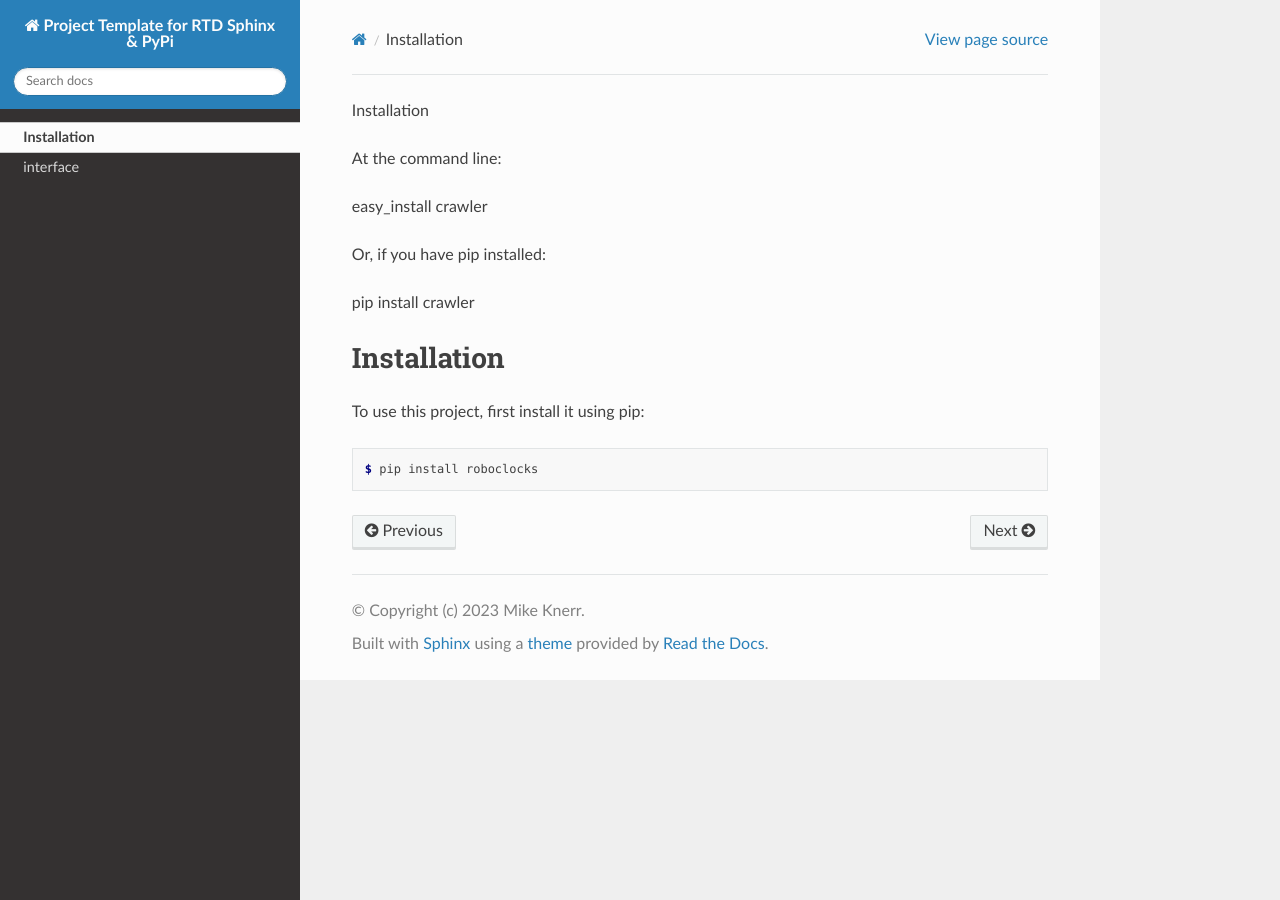
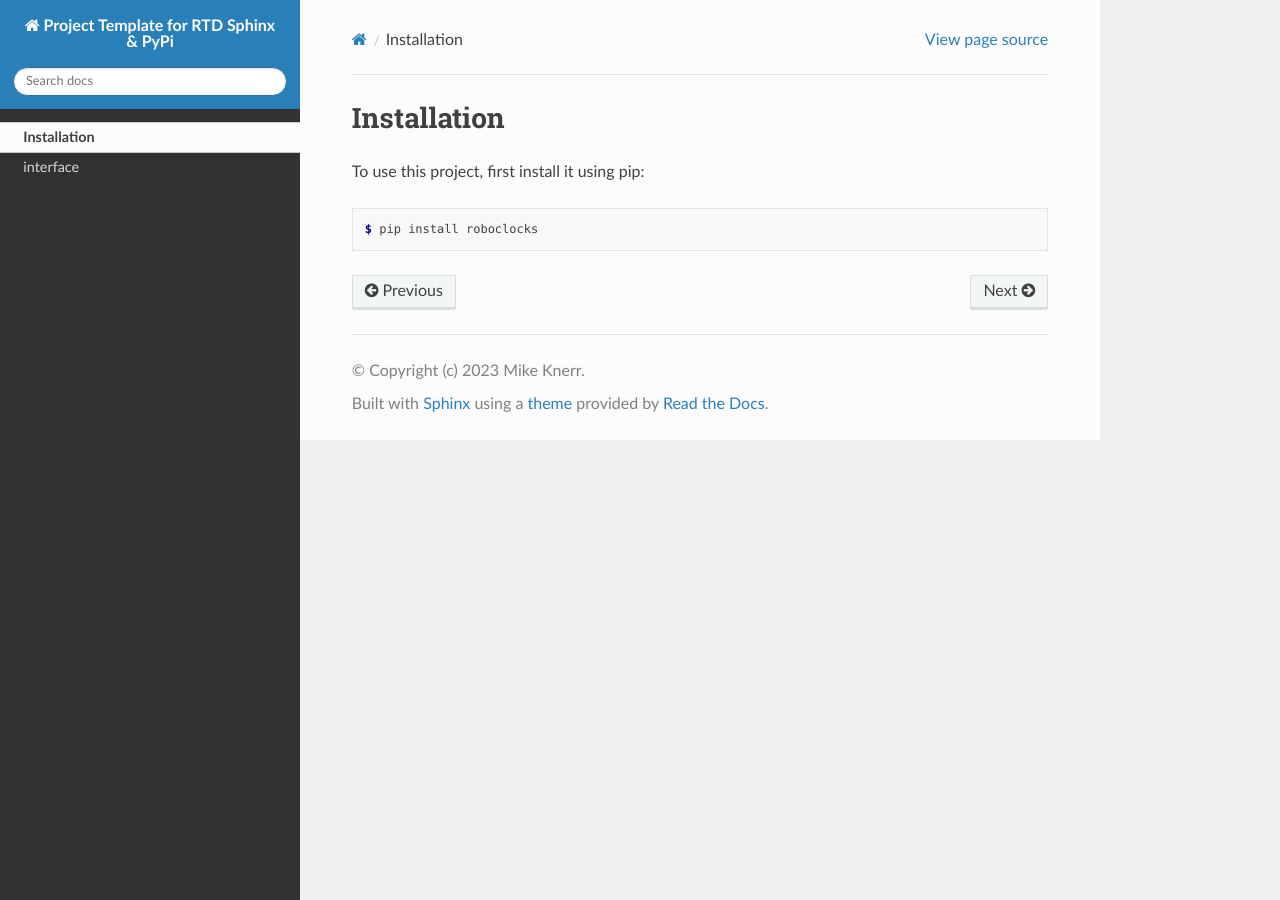
Before and after one commit to mkner/robo-pid, a Sphinx documentation site: the page built from docs/install.rst, in a window 1280 px wide. Built offline with Sphinx 7.4.7 and the Read the Docs theme 2.0.0, drawn with Linux system fonts in a browser that asks for light colours; pages that are not in the unit, such as notebooks, are missing from menus.

Commit message:
Update install.rst

```diff
--- a/docs/install.rst
+++ b/docs/install.rst
@@ -1,16 +1,3 @@
-
-
-Installation
-
-At the command line:
-
-easy_install crawler
-
-Or, if you have pip installed:
-
-pip install crawler
-
-
 .. _installation:
 
 Installation
```
